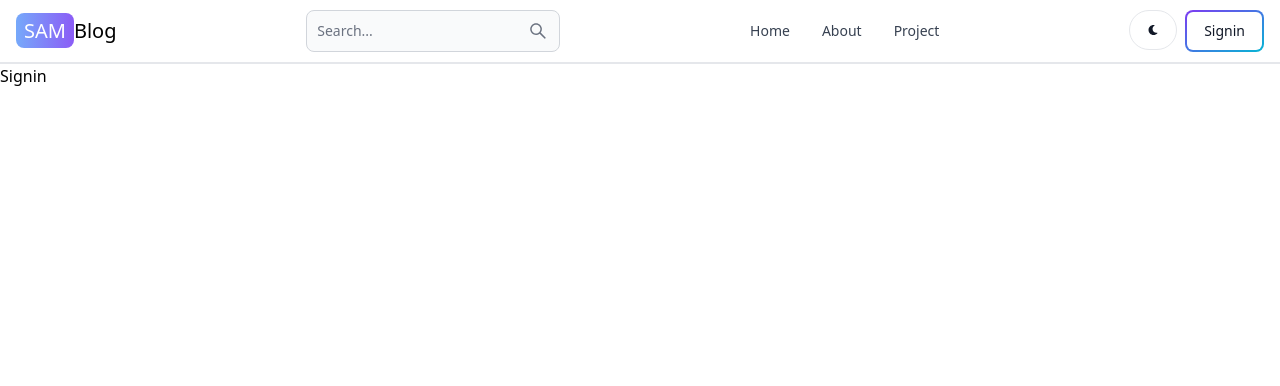
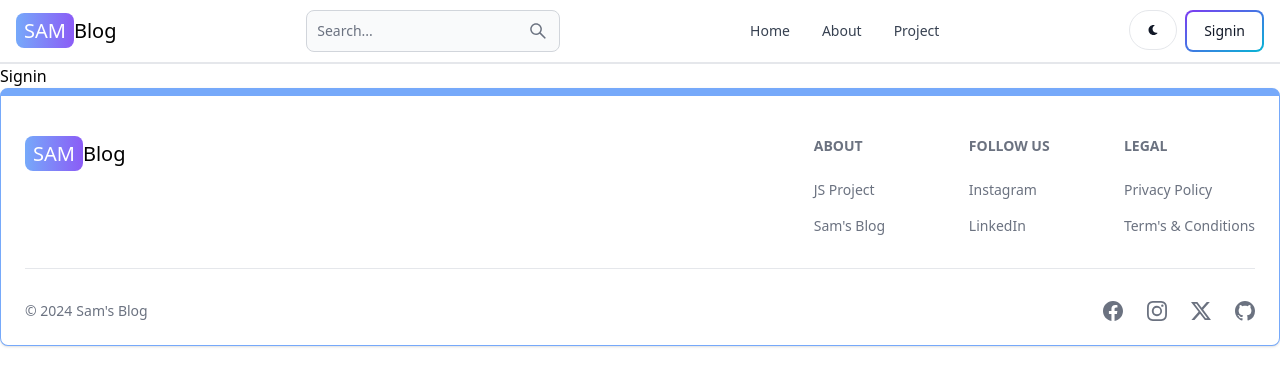
Before and after one commit to sammoonlighttstudios/MERN-Blog, a React (Vite) app in the folder mern blog project/: page /signin in a window 1280 px wide. Shown: the top 386 px of the page. Built offline with nearby package versions, Linux system fonts and the light colour scheme.

Commit message:
create footer component

```diff
--- a/mern blog project/src/App.jsx
+++ b/mern blog project/src/App.jsx
@@ -6,6 +6,8 @@ import Project from "./pages/Project"
 import Dashboard from "./pages/Dashboard"
 import SignUp from "./pages/SignUp"
 import Signin from "./pages/Signin"
+import Footer from "./components/footer"
+
 
 
 
@@ -27,7 +29,7 @@ export default function App() {
 
     </Routes>
 
-
+    <Footer/>
     </BrowserRouter>
   )
 }
--- /dev/null
+++ b/mern blog project/src/components/footer.jsx
@@ -0,0 +1,87 @@
+import { Footer } from "flowbite-react";
+import { Link } from "react-router-dom";
+import {BsFacebook, BsGithub, BsInstagram, BsTwitterX} from "react-icons/bs"
+export default function FooterComponent() {
+  return (
+    <div>
+      <Footer container className="border border-t-8 border-blue-400">
+        <div className="w-full max-w-7xl mx-auto">
+          <div className="grid w-full justify-between sm:flex md:grid-cols-1">
+            <div className="mt-5">
+              <Link to="/" className='self-center widespace-nowrap text-lg sm:text-xl fond-semibold  dark:text-white'>
+                <span className='px-2 py-1 bg-gradient-to-r from-blue-400 to-violet-500 text-white rounded-lg'>SAM</span>
+                <span>Blog</span>
+              </Link>
+            </div>
+            <div className=" grid grid-cols-2 gap-8 sm:mt-4 sm:grid-cols-3 sm:gap-6">
+              <div>
+                <Footer.Title title="About" />
+                <Footer.LinkGroup col>
+                  <Footer.Link href="#"
+                    target="_blank"
+                    rel="noopener noreferrer" >
+                    JS Project
+                  </Footer.Link>
+                  <Footer.Link href="/about"
+                    target="_blank"
+                    rel="noopener noreferrer" >
+                    Sam's Blog
+                  </Footer.Link>
+                </Footer.LinkGroup>
+              </div>
+              <div>
+                <Footer.Title title="Follow US" />
+                <Footer.LinkGroup col>
+                  <Footer.Link href="#"
+                    target="_blank"
+                    rel="noopener noreferrer" >
+                    Instagram
+                  </Footer.Link>
+                  <Footer.Link href="/about"
+                    target="_blank"
+                    rel="noopener noreferrer" >
+                    LinkedIn
+                  </Footer.Link>
+                </Footer.LinkGroup>
+              </div>
+              <div>
+                <Footer.Title title="Legal" />
+                <Footer.LinkGroup col>
+                  <Footer.Link href="#"
+                    target="_blank"
+                    rel="noopener noreferrer" >
+                    Privacy Policy
+                  </Footer.Link>
+                  <Footer.Link href="/about"
+                    target="_blank"
+                    rel="noopener noreferrer" >
+                    Term's & Conditions
+                  </Footer.Link>
+                </Footer.LinkGroup>
+              </div>
+            </div>
+          </div>
+          <Footer.Divider
+          />
+          <div className="w-full sm:flex sm:items-center sm:justify-between ">
+            <Footer.Copyright
+              href="#"
+              by="Sam's Blog"
+              year={new Date().getFullYear()}s
+            />
+            <div className=" flex gap-6 sm:mt-0 mt-4  sm:justify-center">
+              <Footer.Icon href="#" icon={BsFacebook} alt="Facebook" />
+              <Footer.Icon href="#" icon={BsInstagram} alt="Instagram " />
+              <Footer.Icon href="#" icon={BsTwitterX} alt="Twitter " />
+              <Footer.Icon href="#" icon={BsGithub} alt="Github " />
+
+
+            </div>
+          </div>
+
+
+        </div>
+      </Footer>
+    </div>
+  )
+}
```
